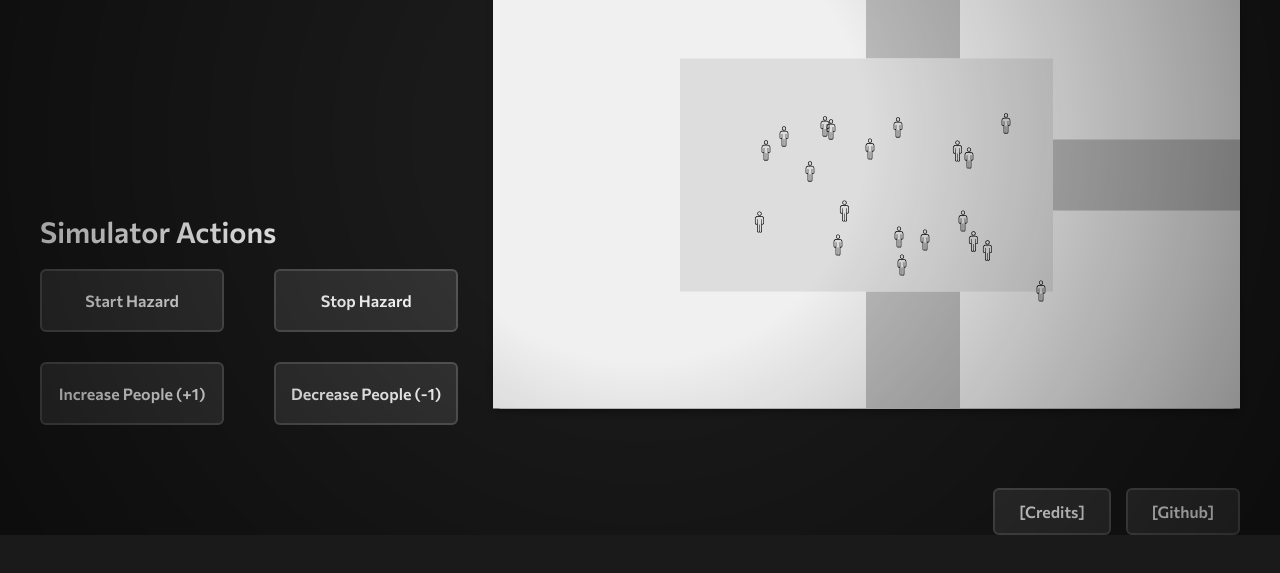
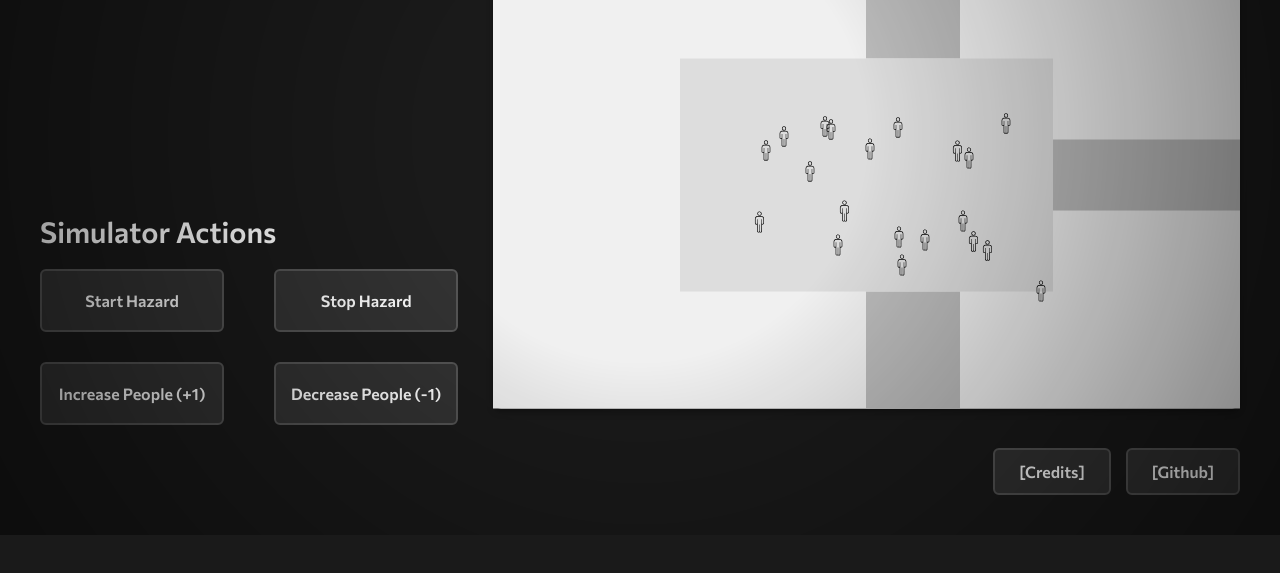
Before and after one commit to moh-alzaw/ADU-STEM-Competition, a plain HTML site: page web/index.html in a window 1280 px wide. Shown: the part 265-838 px from the top of the page. Drawn offline with Linux system fonts and the light colour scheme; animation ran at ten frames a second; a script that the page names is missing.

Commit message:
Final additions

```diff
--- a/web/defaultAll.css
+++ b/web/defaultAll.css
@@ -9,6 +9,7 @@ html{
     overflow-x: hidden;
     user-select: none;
     pointer-events: none;
+    overflow: hidden;
 }
 body{
     width: 100%;
--- a/web/indexCSS.css
+++ b/web/indexCSS.css
@@ -247,7 +247,7 @@ html {
 
 .bottom-buttons {
     position: absolute;
-    bottom: 40px;
+    bottom: 80px;
     right: 40px;
     display: flex;
     gap: 15px;
```
